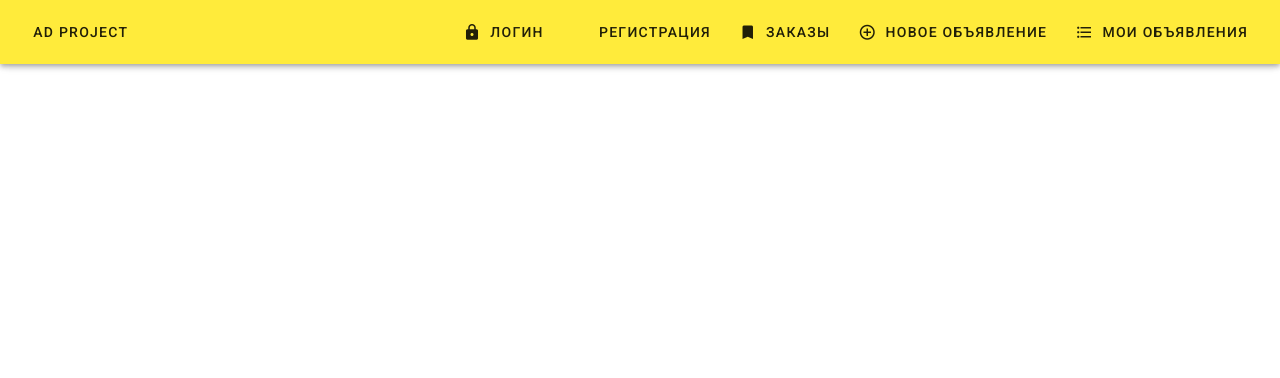
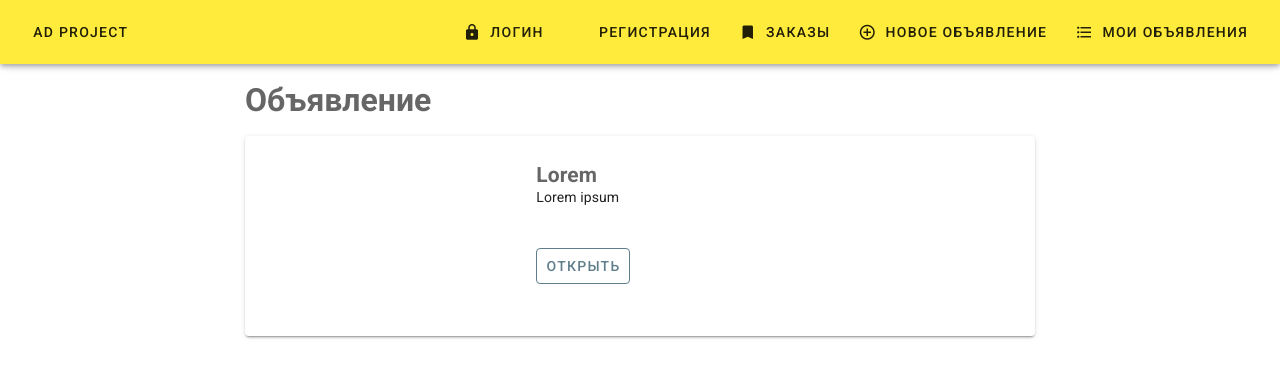
Before and after one commit to lJOKERl/ad-project, a Vue app: page /ad/1 in a window 1280 px wide. Shown: the top 378 px of the page. Built offline with nearby package versions, Linux system fonts and the light colour scheme.

Commit message:
Решена проблема с роутами

```diff
--- a/src/components/Ads/Ad.vue
+++ b/src/components/Ads/Ad.vue
@@ -2,13 +2,13 @@
   <div>
     <v-container>
       <v-layout row>
-          <v-flex xs12>
+          <v-flex xs8 offset-sm2>
             <h1 class="text--secondary mb-3">Объявление</h1>
-            <v-card class="elevation-6 mb-3" v-for="ad of ads" :key="ad.id">
+            <v-card>
               <v-layout >
-                <v-flex xs4>
+                <v-flex >
                   <v-img
-                  :src="ad.image"
+
                   height="200px"
                   ></v-img>
                 </v-flex>
@@ -22,7 +22,6 @@
                       outlined
                       class="ml-2"
                       color="blue-grey"
-                      :to="'/ad/' + ad.id"
                     >открыть</v-btn>
                   </v-card-actions>
                 </v-flex>
--- a/src/router.js
+++ b/src/router.js
@@ -21,7 +21,7 @@ export default new Router({
       component: Home
     },
     {
-      path: 'ad:id/',
+      path: '/ad/:id',
       name: 'ad',
       component: Ad
     },
```
Also changed, not shown: src/components/Ads/NewAd.vue (line endings or trailing spaces).
